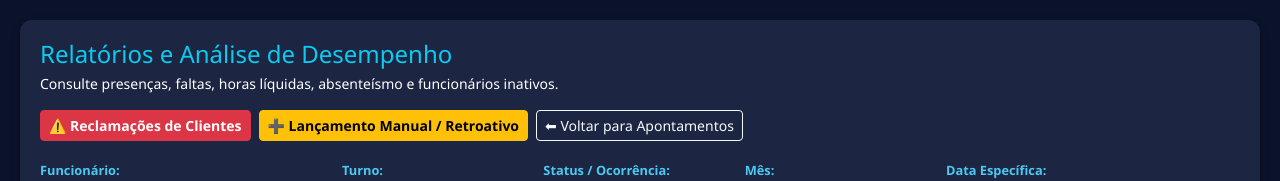
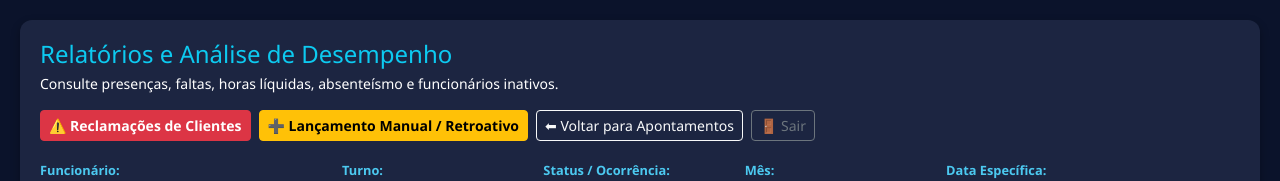
Before and after one commit to supqlx/apontamento, a plain HTML site: page relatorio.html in a window 1280 px wide. Shown: the top 181 px of the page. Drawn offline with nearby package versions, Linux system fonts and the light colour scheme; no server answers.

Commit message:
Update relatorio.html

```diff
--- a/relatorio.html
+++ b/relatorio.html
@@ -79,6 +79,7 @@
            <a href="reclamacoes.html" class="btn btn-danger btn-sm fw-bold">⚠️ Reclamações de Clientes</a>
           <button type="button" class="btn btn-warning btn-sm fw-bold" onclick="abrirModalCorrecao()">➕ Lançamento Manual / Retroativo</button>
           <a href="index.html" class="btn btn-outline-light btn-sm">⬅ Voltar para Apontamentos</a>
+          <button type="button" class="btn btn-outline-secondary btn-sm" onclick="sairSistema()" title="Bloquear Tela">🚪 Sair</button>
         </div>
       </div>
 
```
